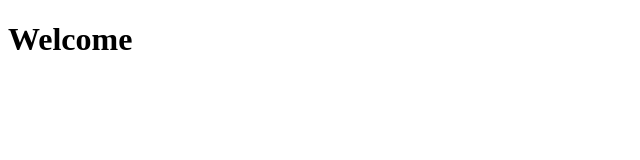
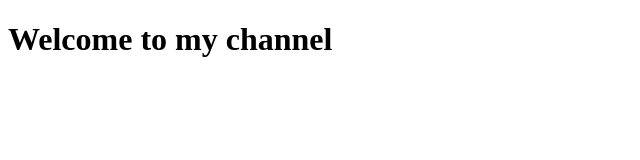
Before and after one commit to Angelo10032001/sample, a plain HTML site: page index.html in a window 1280 px wide. Shown: the whole page, without its empty margins (0-640 px from the left). Drawn offline with Linux system fonts and the light colour scheme.

Commit message:
testing commit

```diff
--- a/index.html
+++ b/index.html
@@ -6,6 +6,6 @@
     <title>Document</title>
 </head>
 <body>
-    <h1>Welcome</h1>
+    <h1>Welcome to my channel</h1>
 </body>
 </html>
```
